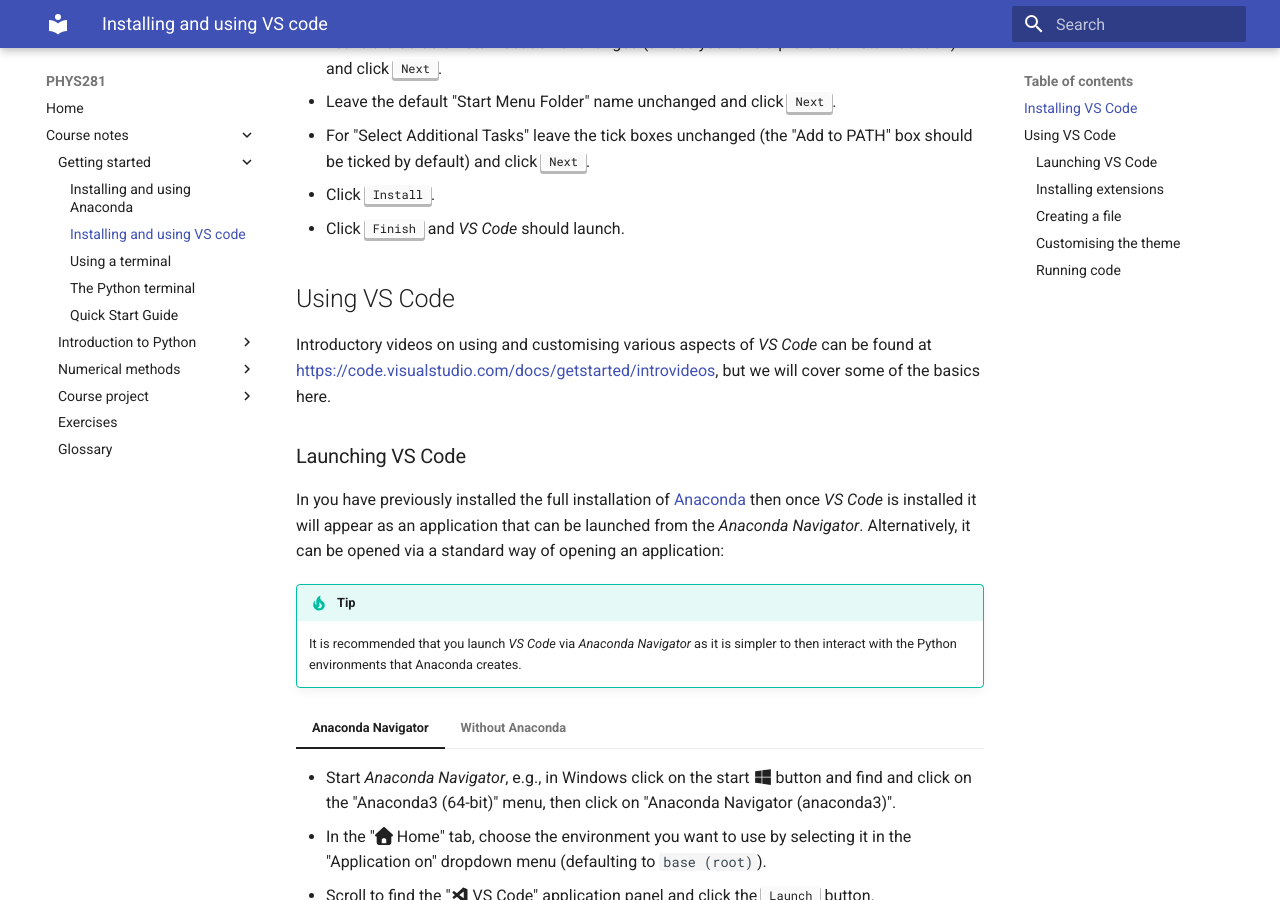
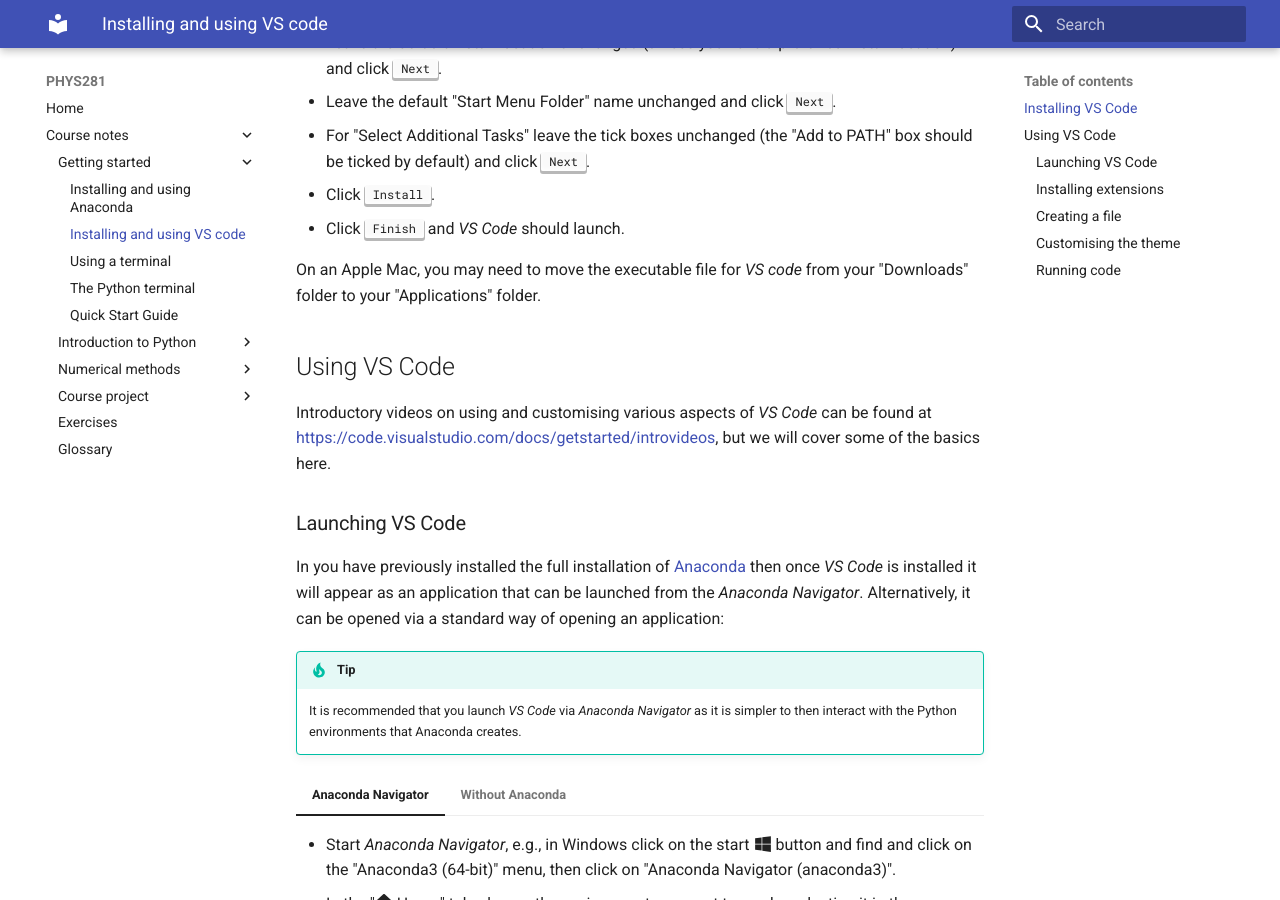
Before and after one commit to ndd21/PHYS281, an MkDocs documentation site: the page built from docs/demo-vs-code.md, in a window 1280 px wide and 900 px high, scrolled down 1537 px. Built offline with MkDocs 1.6.1 and Material for MkDocs 9.7.7, drawn with Linux system fonts in a browser that asks for light colours.

Commit message:
Added a note for Mac users downloading VS code.

```diff
--- a/docs/demo-vs-code.md
+++ b/docs/demo-vs-code.md
@@ -37,6 +37,9 @@
   ticked by default) and click ++"Next"++.
 * Click ++"Install"++.
 * Click ++"Finish"++ and _VS Code_ should launch.
+
+On an Apple Mac, you may need to move the executable file for _VS
+code_ from your "Downloads" folder to your "Applications" folder.
 
 ## Using VS Code
 
```
